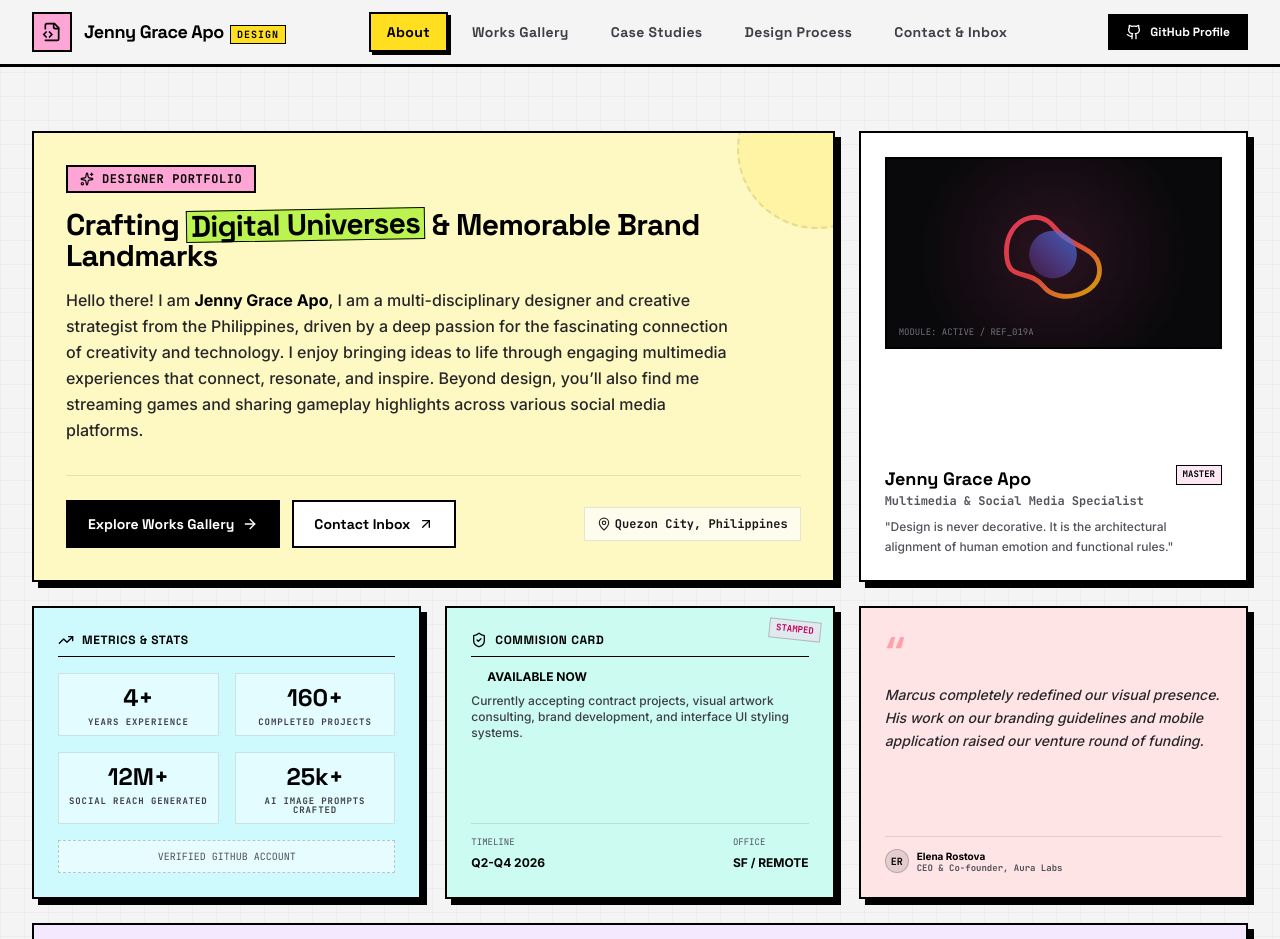
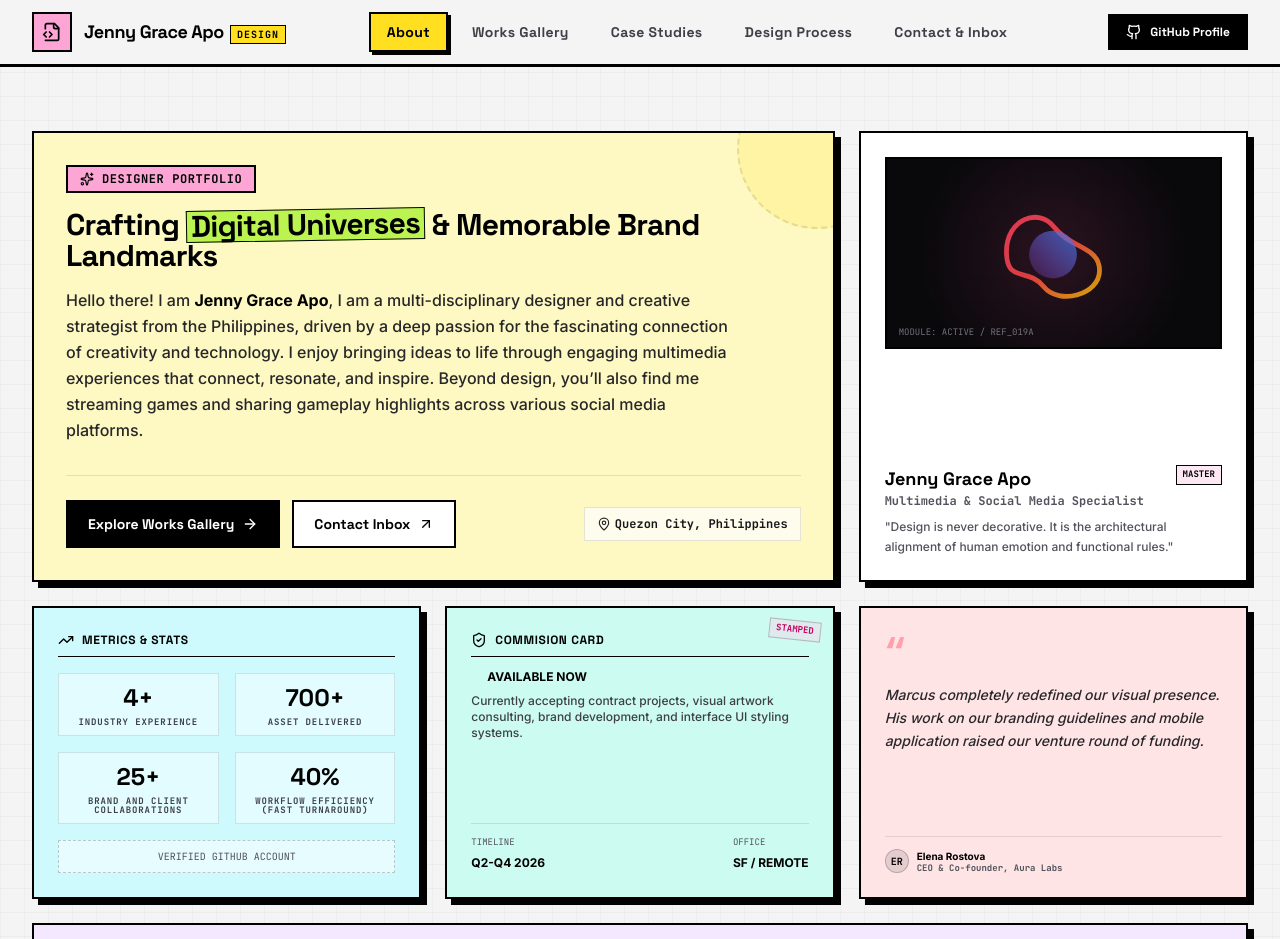
Before and after one commit to jennimegumi/Portfolio-by-jennimegumi, a React (Vite) app: page / in a window 1280 px wide. Shown: the top 939 px of the page. Built offline with nearby package versions, Linux system fonts and the light colour scheme.

Commit message:
testing item 1

```diff
--- a/src/data.ts
+++ b/src/data.ts
@@ -33,16 +33,21 @@ export const DESIGNER_INFO = {
     },
     {
       category: "Traditional & Digital Art",
-      items: ["Realistic Portrait", "Fan Art"]
+      items: ["Realistic Portrait", "Fan Art", "Anime Style", "Twitch Emotes"]
     }
   ],
   stats: [
-    { label: "Years Experience", value: "4+" },
-    { label: "Completed Projects", value: "160+" },
-    { label: "Social Reach Generated", value: "12M+" },
-    { label: "AI Image Prompts Crafted", value: "25k+" }
+    { label: "Industry Experience", value: "4+" },
+    { label: "Asset Delivered", value: "700+" },
+    { label: "Brand and Client Collaborations", value: "25+" },
+    { label: "Workflow Efficiency (Fast Turnaround)", value: "40%" }
   ],
   testimonials: [
+    {
+      quote: "Jenny is a true visual artist—a creative force with mastery in digital and traditional media. Her work reflects a deep understanding of visual communication in graphic design, illustration, branding, or layout. She brings a fresh, original perspective to every project, making her creative output visually compelling and strategic.",
+      author: "Jasper Briones",
+      role: "Marketing Manager, Havitas Developments Corporation "
+    },
     {
       quote: "Jenny is a true visual artist—a creative force with mastery in digital and traditional media. Her work reflects a deep understanding of visual communication in graphic design, illustration, branding, or layout. She brings a fresh, original perspective to every project, making her creative output visually compelling and strategic.",
       author: "Jasper Briones",
@@ -54,15 +59,15 @@ export const DESIGNER_INFO = {
 export const PORTFOLIO_WORKS: WorkItem[] = [
   // Generative AI Prompting & Artworks
   {
-    id: "synthetica-ai-concepts",
-    title: "Synthetica: Neural Brand Aesthetics & Concept Generation",
-    category: "generative-ai",
-    client: "Studio Synthetica",
-    year: "2026",
-    description: "A high-concept visual campaign engineered using advanced Midjourney v6, FLUX, and Stable Diffusion prompt architectures. Features precise token weighting, seed locking, custom LoRA styling, and prompt-driven cinematic lighting.",
-    image: "https://images.unsplash.com/photo-1618005182384-a83a8bd57fbe?auto=format&fit=crop&w=900&q=80",
-    skills: ["Prompt Engineering", "Midjourney v6", "ControlNet", "Seed Parameter Locking", "Latent Space Exploration"],
-    link: "https://midjourney.com"
+    id: "reks-klook-posters",
+    title: "Klook Promotional Posters",
+    category: "logo-branding",
+    client: "REKS Amusement Com, Inc.",
+    year: "2025",
+    description: "A series of posters for the launch of Klook as official ticket vendor of their brands.",
+    image: "https://scontent.fmnl44-1.fna.fbcdn.net/v/t39.30808-6/476806416_473696595815075_223410523812333655_n.jpg?stp=dst-jpg_tt6&cstp=mx2048x1937&ctp=s2048x1937&_nc_cat=100&_nc_map=urlgen_bucketless&ccb=1-7&_nc_sid=127cfc&_nc_eui2=AeH0hG4o9y5XZ18yaKLoDKPt-ekObcx9cTD56Q5tzH1xMMTpcSO6uzL3lLezjK_VtpDjkktaEpSy815hCvWmxWWd&_nc_ohc=kTKApbh3m8cQ7kNvwERuNzj&_nc_oc=AdqdfQUyY81PYHpaAk5RfjMoJvSIgmDjMcORQ7Pr0m7z-XKgVSLNBB_m5LxBLAKdF54&_nc_zt=23&_nc_ht=scontent.fmnl44-1.fna&_nc_gid=5dy8ltHLeYgGwJv8511zeg&_nc_ss=7b2a8&oh=00_AQF67_gHIoiULJpWpMQERsmKZ43AH5IBKWvn3OInK2HvDw&oe=6A847016",
+    skills: ["Brand Guidelines", "Typography Systems", "Marketing Collateral"],
+    link: "https://web.facebook.com/photo.php?fbid=453354657849269&type=3"
   },
   {
     id: "flora-biomorph-ai",
```
